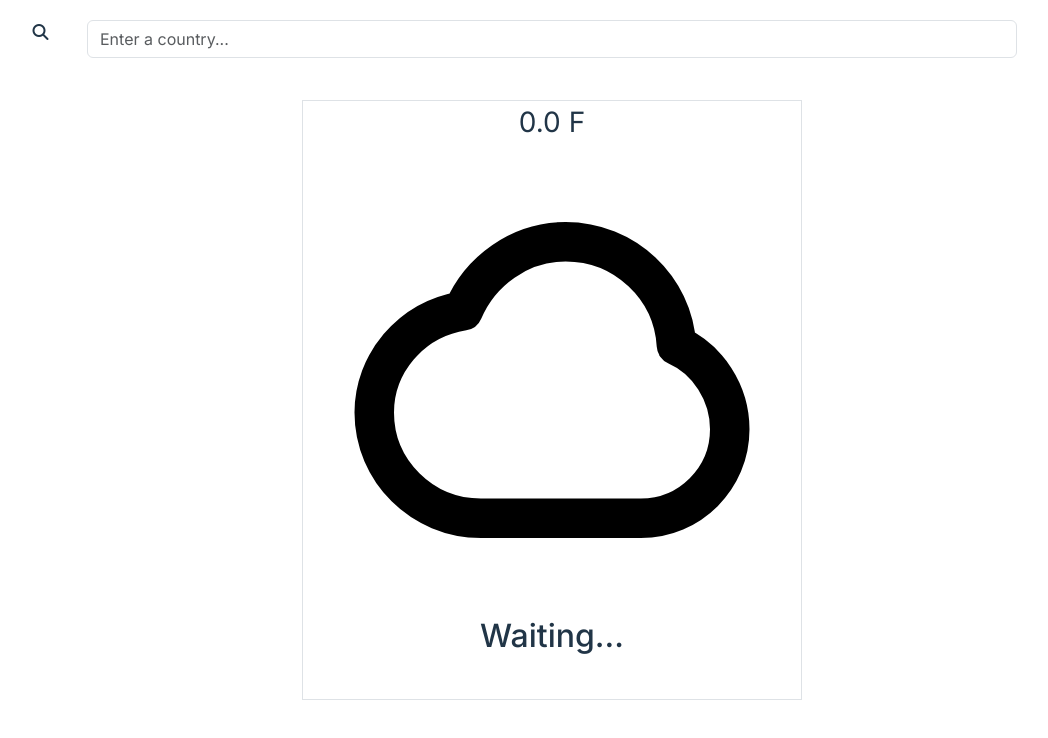
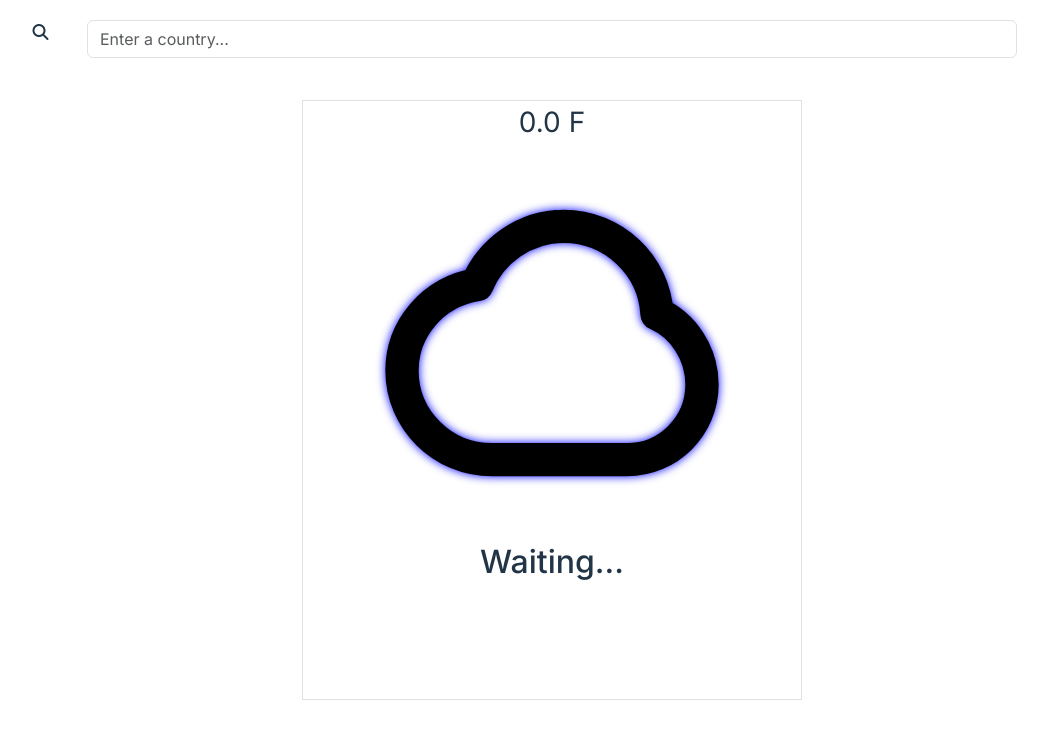
Before and after one commit to modusami/weather-app, a React (Vite) app: page / in a window 1280 px wide. Shown: the top 738 px of the page, without its empty margins (88-1136 px from the left). Built offline with nearby package versions, Linux system fonts and the light colour scheme.

Commit message:
Resize Image And Add Filter Drop Shadow

```diff
--- a/src/index.css
+++ b/src/index.css
@@ -47,6 +47,12 @@ body {
 	transform: translate(-50%, -50%);
 }
 
+img {
+	filter: drop-shadow(0px 0px 5px rgb(0, 0, 255));
+	width: 400px;
+	height: 400px;
+}
+
 @media (prefers-color-scheme: light) {
 	:root {
 		color: #213547;
```
